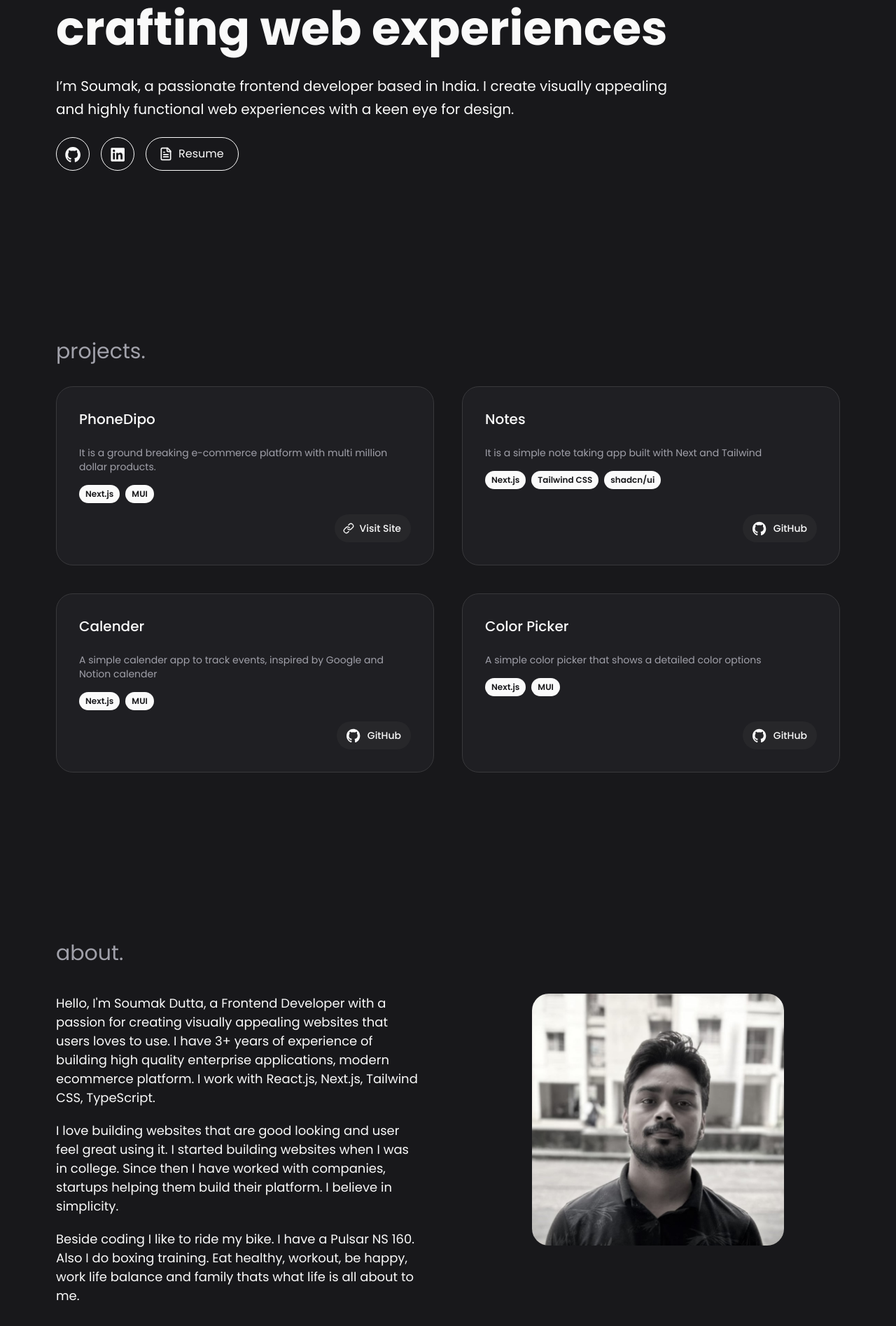
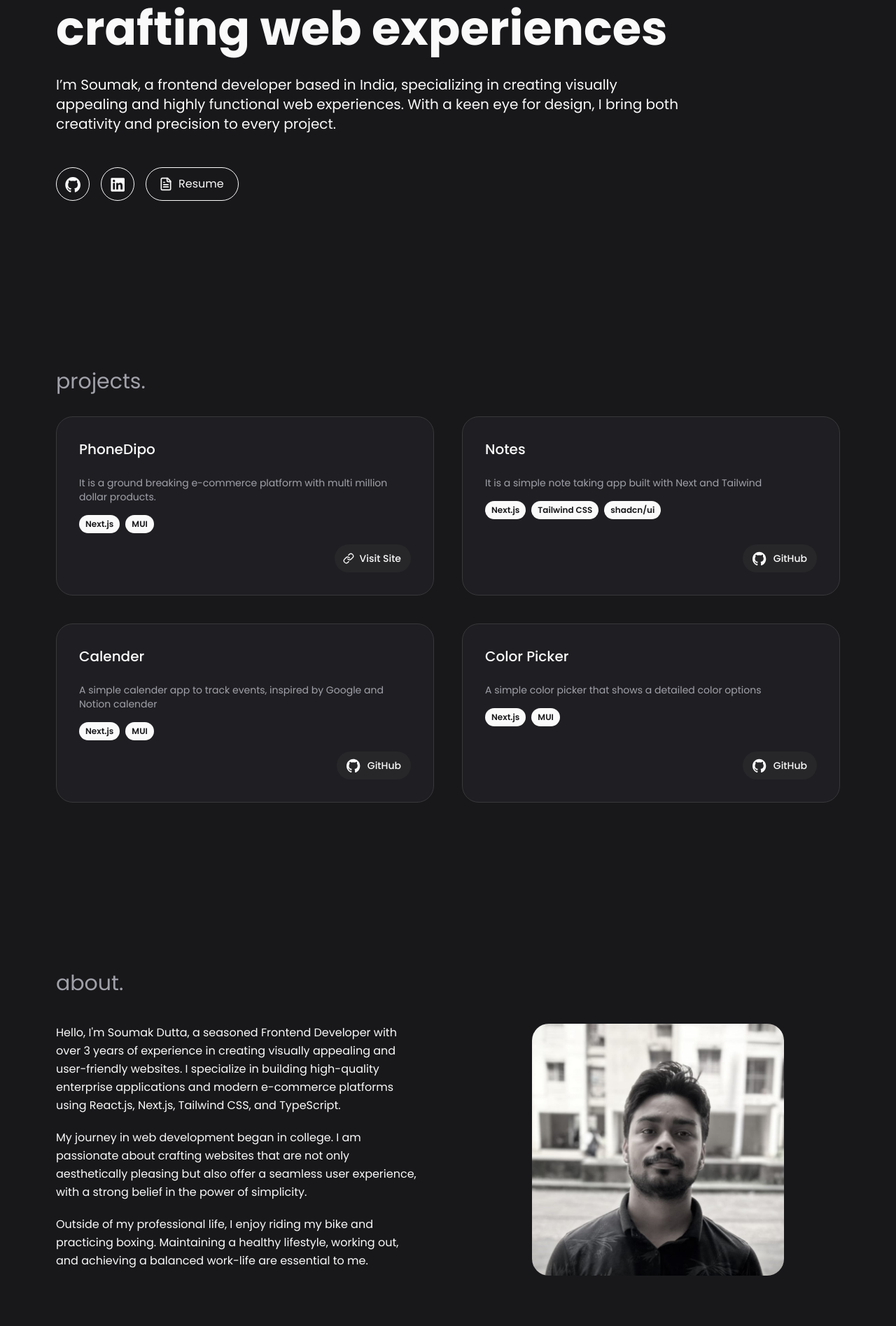
Before and after one commit to soumakkdev/portfolio, a Next.js app: page / in a window 1280 px wide. Shown: the part 285-2180 px from the top of the page at 70% size. Built offline with nearby package versions, Linux system fonts and the light colour scheme.

Commit message:
content updates, responsive fixes

```diff
--- a/src/components/About.tsx
+++ b/src/components/About.tsx
@@ -2,27 +2,27 @@ import React from 'react'
 
 export default function AboutMe() {
 	return (
-		<section className="max-w-6xl mx-auto px-4 my-60">
+		<section className="max-w-6xl mx-auto px-4 my-20 lg:my-60">
 			<h2 className="text-3xl text-muted-foreground">about.</h2>
 
-			<div className="grid grid-cols-2 gap-20 my-10">
-				<article className="text-lg leading-normal space-y-5">
+			<div className="grid grid-cols-1 lg:grid-cols-2 gap-20 my-10">
+				<article className=" leading-relaxed space-y-5">
 					<p>
-						Hello, I&apos;m Soumak Dutta, a Frontend Developer with a passion for creating visually appealing websites that users loves to use. I
-						have 3+ years of experience of building high quality enterprise applications, modern ecommerce platform. I work with React.js, Next.js,
-						Tailwind CSS, TypeScript.
+						Hello, I&apos;m Soumak Dutta, a seasoned Frontend Developer with over 3 years of experience in creating visually appealing and
+						user-friendly websites. I specialize in building high-quality enterprise applications and modern e-commerce platforms using React.js,
+						Next.js, Tailwind CSS, and TypeScript.
 					</p>
 					<p>
-						I love building websites that are good looking and user feel great using it. I started building websites when I was in college. Since
-						then I have worked with companies, startups helping them build their platform. I believe in simplicity.
+						My journey in web development began in college. I am passionate about crafting websites that are not only aesthetically pleasing but
+						also offer a seamless user experience, with a strong belief in the power of simplicity.
 					</p>
 
 					<p>
-						Beside coding I like to ride my bike. I have a Pulsar NS 160. Also I do boxing training. Eat healthy, workout, be happy, work life
-						balance and family thats what life is all about to me.
+						Outside of my professional life, I enjoy riding my bike and practicing boxing. Maintaining a healthy lifestyle, working out, and
+						achieving a balanced work-life are essential to me.
 					</p>
 				</article>
-				<figure className="px-20">
+				<figure className="px-10 lg:px-20 col-start-1 row-start-1 lg:col-start-auto lg:row-start-auto">
 					<img src="/avatar.jpg" alt="Me" className="rounded-3xl" />
 				</figure>
 			</div>
--- a/src/components/Footer.tsx
+++ b/src/components/Footer.tsx
@@ -1,11 +1,12 @@
+import { SocialLinks } from '@/lib/const'
 import React from 'react'
 
 export default function Footer() {
 	return (
-		<section className="max-w-6xl mx-auto px-4 mt-40 mb-10">
+		<section className="max-w-6xl mx-auto px-4 mt-20 lg:mt-40 mb-10">
 			<h2 className="text-3xl text-muted-foreground mb-8">stay in touch.</h2>
 
-			<div className="flex justify-between  mt-5 mb-12">
+			<div className="flex justify-between flex-col gap-5 lg:flex-row mt-5 mb-16">
 				<p>
 					Drop a mail at{' '}
 					<a href="mailto:soumakkdutta@gmail.com" className="underline">
@@ -14,9 +15,15 @@ export default function Footer() {
 				</p>
 
 				<div className="flex gap-8">
-					<p>Github</p>
-					<p>LinkedIn</p>
-					<p>Resume</p>
+					<a href={SocialLinks.Github} className="hover:underline" target="_blank" rel="noreferrer">
+						<p>Github</p>
+					</a>
+					<a href={SocialLinks.LinkedIn} className="hover:underline" target="_blank" rel="noreferrer">
+						<p>LinkedIn</p>
+					</a>
+					<a href="/resume.pdf" className="hover:underline" target="_blank" rel="noreferrer">
+						<p>Resume</p>
+					</a>
 				</div>
 			</div>
 
--- a/src/components/Header.tsx
+++ b/src/components/Header.tsx
@@ -10,7 +10,9 @@ export default function Header() {
 	}
 	return (
 		<header className="max-w-6xl mx-auto px-4 flex items-center justify-between py-10">
-			<p className="font-semibold text-lg">soumak.</p>
+			<a href="/">
+				<p className="font-semibold text-lg">soumak.</p>
+			</a>
 
 			<button className="h-10 w-10 rounded-full border grid place-content-center hover:bg-muted" onClick={toggleTheme}>
 				{theme === 'light' ? <Moon className="h-5 w-5" /> : <Sun className="h-5 w-5" />}
--- a/src/components/HeroSection.tsx
+++ b/src/components/HeroSection.tsx
@@ -7,38 +7,44 @@ import LinkedIn from './icons/LinkedIn'
 export default function HeroSection() {
 	return (
 		<div className="max-w-6xl mx-auto px-4">
-			<div className="max-w-4xl space-y-6 my-20">
-				<h1 className="text-[4.2rem] leading-tight font-bold">Frontend Developer crafting web experiences</h1>
-				<p className="text-xl leading-relaxed">
-					I’m Soumak, a passionate frontend developer based in India. I create visually appealing and highly functional web experiences with a keen
-					eye for design.
+			<div className="max-w-4xl  my-20">
+				<h1 className="text-5xl lg:text-[4.2rem] leading-tight font-bold mb-6">Frontend Developer crafting web experiences</h1>
+
+				<p className="lg:text-xl leading-relaxed mb-12">
+					I’m Soumak, a frontend developer based in India, specializing in creating visually appealing and highly functional web experiences. With a
+					keen eye for design, I bring both creativity and precision to every project.
 				</p>
 
 				<div className="flex gap-4">
-					<a href={SocialLinks.Github} target="_blank" rel="noreferrer">
-						<SocialBtn>
-							<GitHub />
-						</SocialBtn>
+					<a
+						href={SocialLinks.Github}
+						target="_blank"
+						rel="noreferrer"
+						className="h-12 w-12 border rounded-full border-primary hover:bg-accent fill-foreground grid place-content-center"
+					>
+						<GitHub />
 					</a>
 
-					<a href={SocialLinks.LinkedIn} target="_blank" rel="noreferrer">
-						<SocialBtn>
-							<LinkedIn />
-						</SocialBtn>
+					<a
+						href={SocialLinks.LinkedIn}
+						target="_blank"
+						rel="noreferrer"
+						className="h-12 w-12 border rounded-full border-primary hover:bg-accent fill-foreground grid place-content-center"
+					>
+						<LinkedIn />
 					</a>
 
-					<a href="/resume.pdf" target="_blank" rel="noreferrer">
-						<button className="h-12 px-5 border rounded-full border-primary hover:bg-accent inline-flex items-center">
-							<FileText className="h-5 w-5 mr-2 -ml-0.5" />
-							Resume
-						</button>
+					<a
+						href="/resume.pdf"
+						target="_blank"
+						rel="noreferrer"
+						className="h-12 px-5 border rounded-full border-primary hover:bg-accent inline-flex items-center"
+					>
+						<FileText className="h-5 w-5 mr-2 -ml-0.5" />
+						Resume
 					</a>
 				</div>
 			</div>
 		</div>
 	)
 }
-
-function SocialBtn({ children }: { children: ReactNode }) {
-	return <button className="h-12 w-12 border rounded-full border-primary hover:bg-accent fill-foreground grid place-content-center">{children}</button>
-}
--- a/src/components/Projects.tsx
+++ b/src/components/Projects.tsx
@@ -44,10 +44,10 @@ const projects: IProject[] = [
 
 export default function Projects() {
 	return (
-		<section className="max-w-6xl mx-auto px-4 my-60">
+		<section className="max-w-6xl mx-auto px-4 my-20 lg:my-60">
 			<h2 className="text-3xl text-muted-foreground">projects.</h2>
 
-			<div className="my-8 grid grid-cols-2 gap-10">
+			<div className="my-8 grid grid-cols-1 lg:grid-cols-2 gap-10">
 				{projects?.map((project, idx) => (
 					<ProjectItem key={idx} project={project} />
 				))}
```
Also changed, not shown: 1 other file (tests, documents, lock files or other folders).
